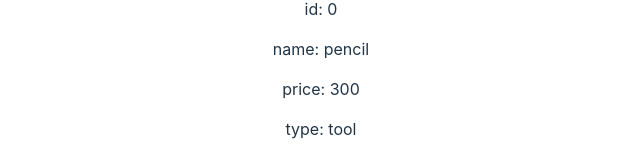
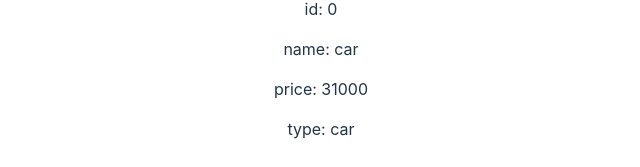
Before and after one commit to SunilPark1129/typescriptgit, a React (Vite) app: page / in a window 1280 px wide. Shown: the part 965-1132 px from the top of the page, without its empty margins (319-959 px from the left). Built offline with nearby package versions, Linux system fonts and the light colour scheme.

Commit message:
Edited unit

```diff
--- a/src/components/GitTrain.tsx
+++ b/src/components/GitTrain.tsx
@@ -8,9 +8,9 @@ export default function GitTrain() {
 
   const unit: Units = {
     id: 0,
-    name: "pencil",
-    price: 300,
-    type: "tool",
+    name: "car",
+    price: 31000,
+    type: "car",
   };
 
   console.log(unit);
```
